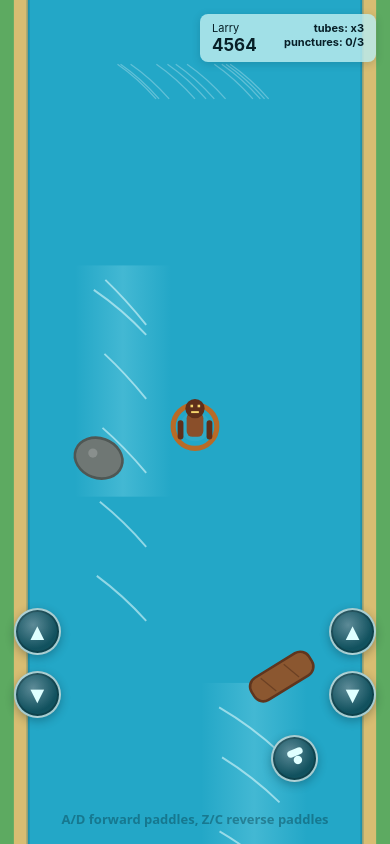
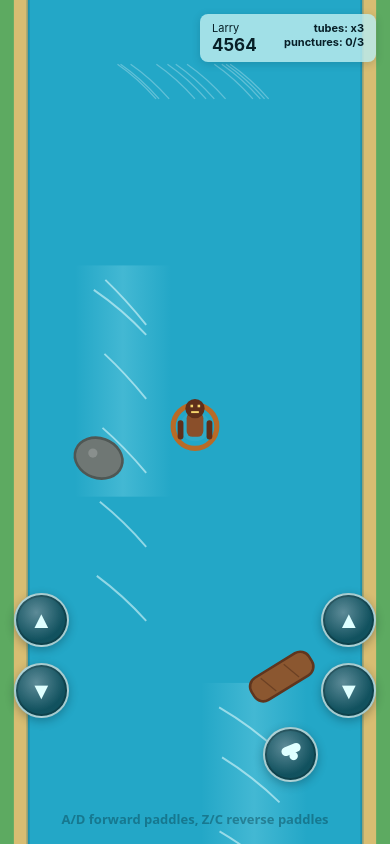
Before and after one commit to Cintiki/tiki-tubin-prototype, a website built with Vite: page index.html in a window 390 px wide. Built offline with nearby package versions, Linux system fonts and the light colour scheme.

Commit message:
Increase phone touch button size

```diff
--- a/src/styles.css
+++ b/src/styles.css
@@ -96,7 +96,7 @@ canvas {
 
 .touch-button {
   position: relative;
-  width: clamp(46px, 12vw, 70px);
+  width: clamp(54px, 14vw, 70px);
   aspect-ratio: 1;
   border: 2px solid rgb(229 255 255 / 70%);
   border-radius: 50%;
@@ -117,7 +117,7 @@ canvas {
 .touch-button::before {
   content: "";
   position: absolute;
-  inset: -14px;
+  inset: -18px;
   border-radius: 50%;
 }
 
```
